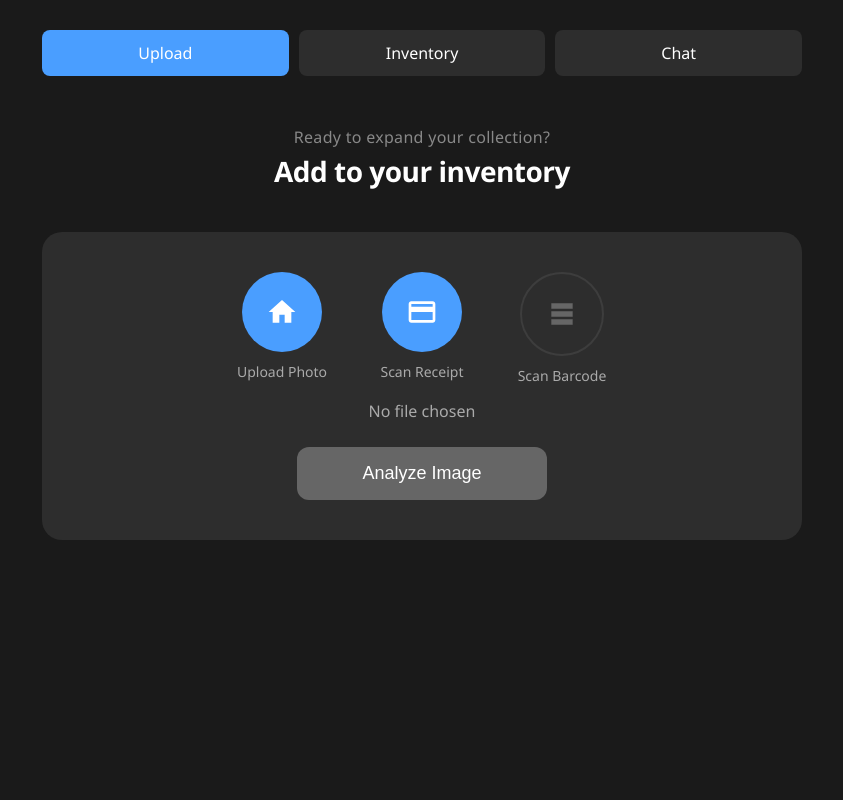
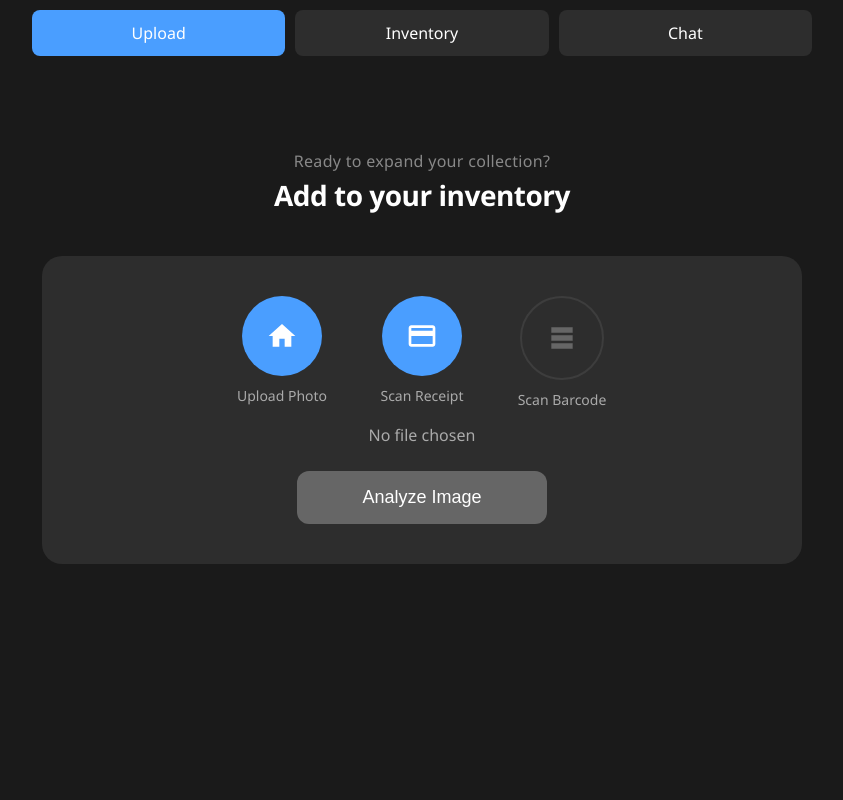
Before and after one commit to pannaf/tori, a Flask app: page /upload in a window 1280 px wide. Shown: the whole page, without its empty margins (218-1061 px from the left). Run offline with Flask 3, Linux system fonts and the light colour scheme.

Commit message:
minor style changes

```diff
--- a/src/templates/upload.html
+++ b/src/templates/upload.html
@@ -17,7 +17,7 @@
             font-family: 'Segoe UI', system-ui, sans-serif;
             max-width: 800px;
             margin: 0 auto;
-            padding: 20px;
+            padding: 70px 20px 20px;
             background-color: var(--bg-color);
             color: var(--text-color);
             min-height: 100vh;
@@ -28,11 +28,17 @@
             display: flex;
             gap: 10px;
             margin-bottom: 20px;
-            position: sticky;
+            position: fixed;
             top: 0;
+            left: 0;
+            right: 0;
             background: var(--bg-color);
-            padding: 10px 0;
+            padding: 10px;
             z-index: 100;
+            max-width: 800px;
+            margin-left: auto;
+            margin-right: auto;
+            box-sizing: border-box;
         }
 
         .nav-tab {
@@ -248,7 +254,7 @@
         }
 
         .welcome-text {
-            margin: 40px auto;
+            margin: 80px auto 40px;
             text-align: center;
             max-width: 500px;
             line-height: 1.4;
```
Also changed, not shown: src/templates/chat.html (+9 -3 lines), src/templates/inventory.html (+10 -4 lines), src/templates/receipt_result.html (+11 -4 lines), src/templates/result.html (+10 -3 lines).
